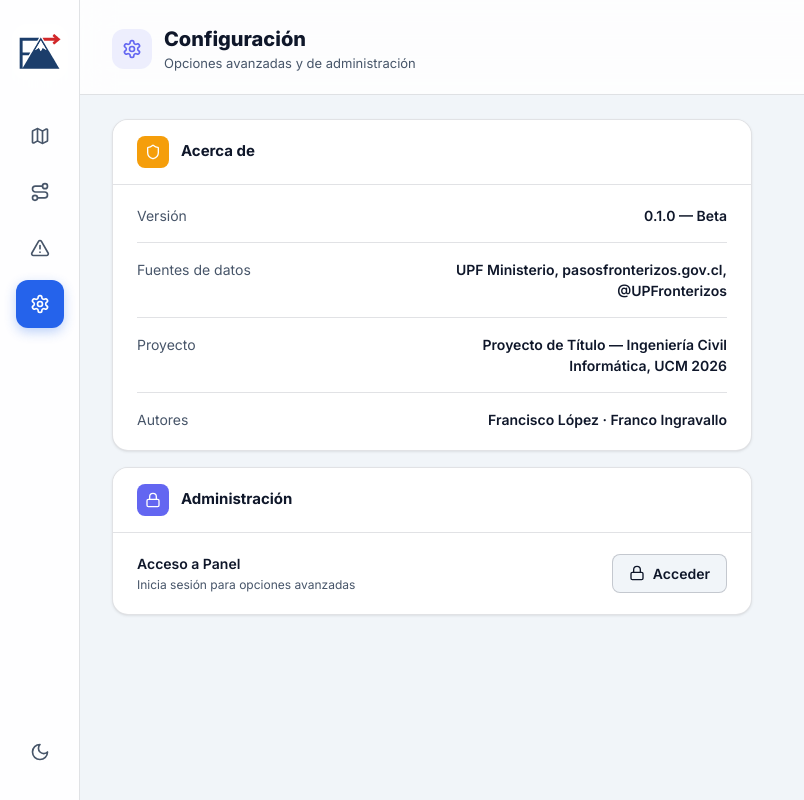
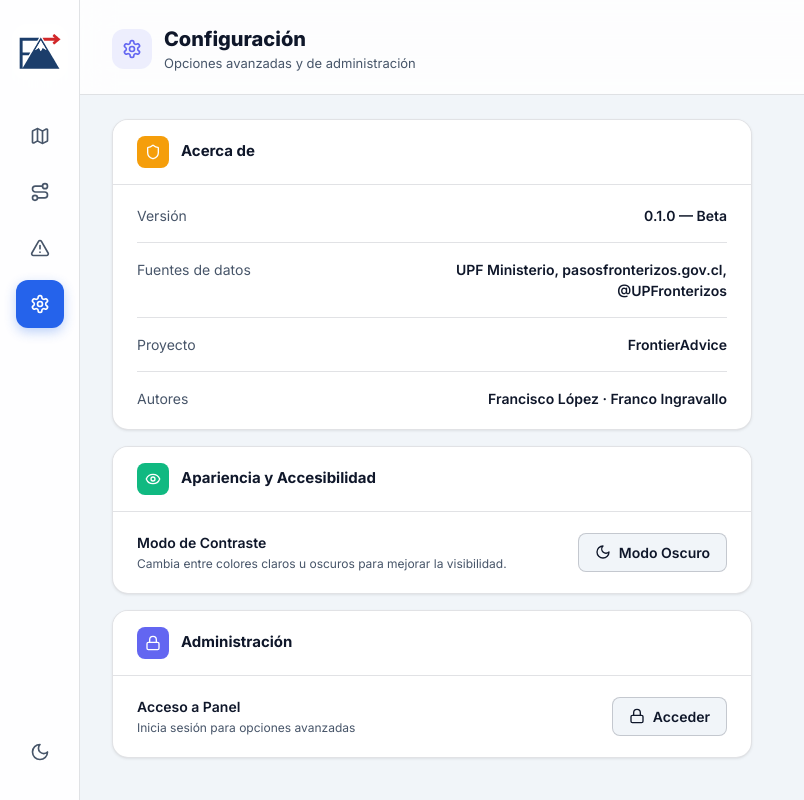
Before and after one commit to FrancisGLM/FrontierAdvice, a Next.js app in the folder frontend/: page /configuracion in a window 1280 px wide. Shown: the whole page, without its empty margins (0-804 px from the left). Built offline with nearby package versions, Linux system fonts and the light colour scheme; no server answers.

Commit message:
fix: config page

```diff
--- a/frontend/src/app/configuracion/page.tsx
+++ b/frontend/src/app/configuracion/page.tsx
@@ -1,7 +1,8 @@
 'use client';
 
-import { useState } from 'react';
-import { Settings, Shield, Lock, LogOut } from 'lucide-react';
+import { useState, useEffect } from 'react';
+import { Settings, Shield, Lock, LogOut, Sun, Moon, Eye } from 'lucide-react';
+import { useTheme } from 'next-themes';
 import LoginModal from '@/components/LoginModal/LoginModal';
 import { useAuth } from '@/lib/AuthContext';
 
@@ -37,6 +38,10 @@ function Section({ icon: Icon, title, children, color }: {
 export default function ConfiguracionPage() {
   const [loginOpen, setLoginOpen] = useState(false);
   const { isAdmin, logout } = useAuth();
+  const { theme, setTheme, resolvedTheme } = useTheme();
+  const [mounted, setMounted] = useState(false);
+
+  useEffect(() => setMounted(true), []);
 
   return (
     <div style={{
@@ -75,7 +80,7 @@ export default function ConfiguracionPage() {
             {[
               { label: 'Versión', value: '0.1.0 — Beta' },
               { label: 'Fuentes de datos', value: 'UPF Ministerio, pasosfronterizos.gov.cl, @UPFronterizos' },
-              { label: 'Proyecto', value: 'Proyecto de Título — Ingeniería Civil Informática, UCM 2026' },
+              { label: 'Proyecto', value: 'FrontierAdvice' },
               { label: 'Autores', value: 'Francisco López · Franco Ingravallo' },
             ].map((item, i, arr) => (
               <div key={item.label}>
@@ -86,6 +91,32 @@ export default function ConfiguracionPage() {
                 {i < arr.length - 1 && <div style={{ height: '1px', backgroundColor: 'var(--border-subtle)', marginTop: '1rem' }} />}
               </div>
             ))}
+          </Section>
+
+          {/* Apariencia y Accesibilidad */}
+          <Section icon={Eye} title="Apariencia y Accesibilidad" color="#10b981">
+            <div style={{ display: 'flex', alignItems: 'center', justifyContent: 'space-between', gap: '1rem' }}>
+              <div>
+                <p style={{ fontSize: '0.875rem', fontWeight: 600, color: 'var(--text-primary)' }}>Modo de Contraste</p>
+                <p style={{ fontSize: '0.75rem', color: 'var(--text-secondary)', marginTop: '0.125rem' }}>
+                  Cambia entre colores claros u oscuros para mejorar la visibilidad.
+                </p>
+              </div>
+              <button
+                onClick={() => setTheme(resolvedTheme === 'dark' ? 'light' : 'dark')}
+                style={{
+                  padding: '0.5rem 1rem', borderRadius: '0.5rem', backgroundColor: 'var(--bg-base)',
+                  color: 'var(--text-primary)', fontSize: '0.875rem', fontWeight: 600, border: '1px solid var(--border-strong)',
+                  cursor: 'pointer', display: 'flex', alignItems: 'center', gap: '0.5rem'
+                }}
+              >
+                {mounted && resolvedTheme === 'dark' ? (
+                  <><Sun size={16} /> Modo Claro</>
+                ) : (
+                  <><Moon size={16} /> Modo Oscuro</>
+                )}
+              </button>
+            </div>
           </Section>
 
           {/* Administración */}
```
